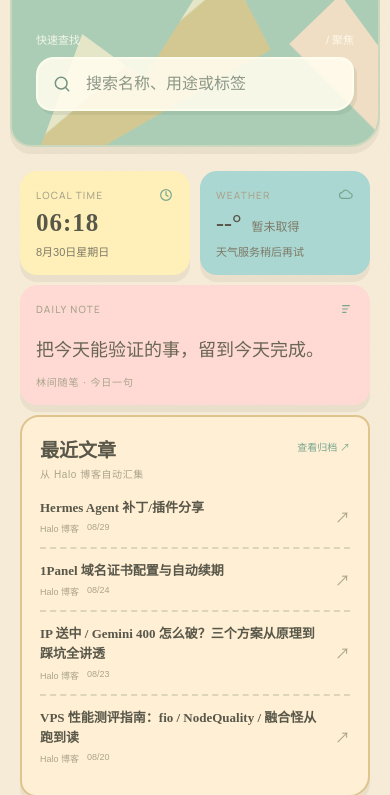
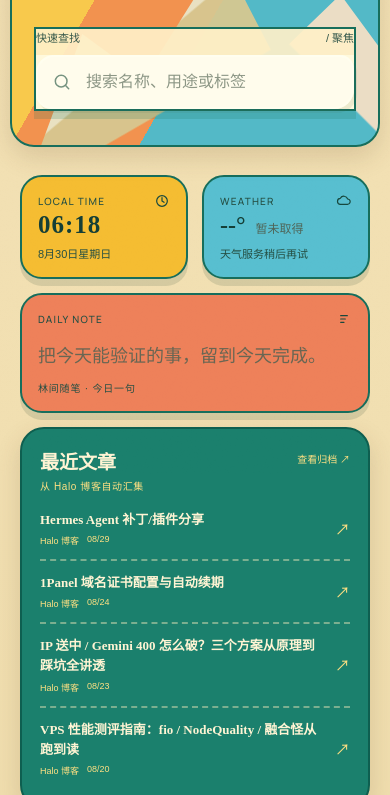
Before and after one commit to shali10/forest-nav, a plain HTML site: page index.html in a window 390 px wide. Shown: the part 370-1165 px from the top of the page. Drawn offline with Linux system fonts and the light colour scheme; no server answers; a web font is replaced by a local one.

Commit message:
feat: apply saturated Shangri-La travel palette

```diff
--- a/index.html
+++ b/index.html
@@ -90,19 +90,30 @@ body::before{opacity:.16}.page-shell{display:block;width:min(1180px,100%);paddin
 @media(max-width:760px){.page-shell{padding:10px}.sidebar{top:8px;padding:9px 10px;border-radius:20px}.brand small{display:none}.section-nav{display:none}.sidebar{grid-template-columns:1fr auto}.main{margin-top:9px}.intro{min-height:430px;padding:34px 24px;border-radius:27px 20px 30px 21px}.intro::before{inset:auto -20% 0 8%;height:62%}.intro::after{font-size:66px;top:40px}.intro h1{font-size:44px}.daily-strip{grid-template-columns:1fr 1fr;gap:9px}.daily-card.quote-card{grid-column:1/-1}.daily-card,.live-panel{border-radius:19px 14px 21px 16px}.live-panel{padding:18px}.collection{padding:23px 12px 25px;border-radius:22px 15px 24px 17px}.collection-head{grid-template-columns:1fr auto}.service-card{border-radius:17px 12px 19px 13px}.status-grid{grid-template-columns:repeat(2,minmax(0,1fr))}}
 
 
-/* Screenshot-calibrated mobile palette, preserving the original scrapbook theme */
-@media(max-width:760px){
- body{background:#f6ebd7}
- .daily-strip{padding:10px 10px 0;gap:10px}
- .daily-card{border:0!important;border-radius:17px!important;transform:none!important}
- .daily-card:nth-child(1){background:#fff0b9!important}
- .daily-card:nth-child(2){background:#abd7d2!important}
- .daily-card:nth-child(3){background:#ffdad4!important}
- .live-board{margin:10px!important}
- .posts-panel{background:#ffefd5!important;border-color:#dfc48e!important}
- .collections{padding:0 10px!important}
- .collection{background:#fcf5cb!important}
+
+/* Shangri-La travel-poster palette: saturated, varied, warm */
+:root{
+ --canvas:#f4e2b7;--surface:#fff0c8;--surface-2:#e8d391;--ink:#143e34;--muted:#4f6659;--faint:#68786b;
+ --line:#c7924b;--accent:#087d69;--accent-2:#e66f3e;--sun:#f5b728;--sky:#59bcd4;--meadow:#4fae78;--violet:#7770b4;
+ --nav:#d9c783;--shadow:0 10px 26px rgba(89,58,22,.16)
 }
+html[data-theme="dark"]{--canvas:#153d35;--surface:#225349;--surface-2:#2e6658;--ink:#fff0c8;--muted:#d6e4cf;--faint:#b8cdbf;--line:#8aae89;--accent:#ffd064;--nav:#1b473e}
+body{background:linear-gradient(180deg,#f4e2b7 0%,#e9d39f 42%,#d8c77d 100%);color:var(--ink)}
+.sidebar{background:#0f725f!important;color:#fff6d8!important;border-right-color:#075d4e!important}
+.sidebar .brand,.sidebar .section-nav a,.sidebar .side-foot,.sidebar .side-note{color:#fff6d8!important}.sidebar .brand-mark{background:#f4b72d!important;color:#164a3d!important}.sidebar .section-nav a:hover,.sidebar .section-nav a.active{background:#f0b932!important;color:#15483c!important}
+.main{background:transparent}
+.intro{position:relative;overflow:hidden;background:linear-gradient(120deg,#f8c94c 0 40%,#f2924f 40% 61%,#53b9c7 61% 100%)!important;border:2px solid #176e5c!important;border-radius:0 0 30px 30px!important;color:#123e35!important;padding:42px 46px!important;box-shadow:var(--shadow)}
+.intro:after{content:"";position:absolute;right:-40px;bottom:-74px;width:360px;height:220px;border-radius:52% 48% 0 0;background:linear-gradient(150deg,#156f62 0 28%,#4ca878 28% 51%,#e5c45b 51% 68%,#f4e4b5 68%);clip-path:polygon(0 100%,18% 50%,34% 70%,52% 23%,68% 61%,82% 41%,100% 100%);opacity:.95}
+.intro>div{position:relative;z-index:1}.intro h1,.intro p,.eyebrow{color:#153f36!important}.search-panel{background:rgba(255,240,200,.92)!important;border:2px solid #176e5c!important;box-shadow:0 8px 0 rgba(22,110,92,.18)}.search-wrap{background:#fff9dc!important;border-color:#177562!important}
+.daily-strip{gap:14px}.daily-card{border:2px solid #176e5c!important;border-radius:22px!important;box-shadow:0 7px 0 rgba(48,78,55,.15)!important;transform:none!important;color:#153f36!important}
+.daily-card:nth-child(1){background:#f5bd32!important}.daily-card:nth-child(2){background:#58bfd0!important}.daily-card:nth-child(3){background:#ee815a!important}
+.daily-card .daily-label,.daily-card .clock-meta,.daily-card .weather-meta,.daily-card .quote-source{color:#254f43!important}.daily-card svg{stroke:#17483e!important}
+.live-board{margin-top:16px!important}.posts-panel{background:#1b806d!important;border:2px solid #0e5f50!important;color:#fff4d4!important;border-radius:24px!important;box-shadow:var(--shadow)}.live-head h2,.post-title{color:#fff4d4!important}.live-head p,.post-meta,.post-arrow,.live-link{color:#ffe083!important}.post-item{border-color:rgba(255,239,193,.42)!important}
+.collections{padding-top:18px!important}.collection{border:2px solid #176e5c!important;border-radius:28px!important;margin:18px 0!important;padding:32px 24px 40px!important;box-shadow:var(--shadow)}
+.collection:nth-child(6n+1){background:#f4c84b!important}.collection:nth-child(6n+2){background:#68bf9a!important}.collection:nth-child(6n+3){background:#ef8e60!important}.collection:nth-child(6n+4){background:#65bdd1!important}.collection:nth-child(6n+5){background:#d8b55b!important}.collection:nth-child(6n){background:#8980bd!important}
+.collection h2,.collection-head p,.collection .section-index,.collection .section-total{color:#173f36!important}.service-card{background:#fff2c9!important;border:1.5px solid #b67b38!important;border-radius:18px!important;box-shadow:0 5px 0 rgba(87,57,19,.12)!important}.service-card:hover{background:#fff8df!important;border-color:#176e5c!important;transform:translateY(-3px)!important}.service-icon{background:#ffdda0!important;border-color:#d89e48!important}
+.mobile-bar{background:#0f725f!important;border-color:#075d4e!important}.mobile-bar .brand{color:#fff6d8!important}
+@media(max-width:760px){body{background:linear-gradient(180deg,#f4e2b7,#dcc982)!important}.intro{padding:30px 22px 34px!important;border-radius:0 0 24px 24px!important}.intro:after{width:250px;height:150px;opacity:.75}.daily-strip{padding:14px 10px 0!important}.daily-card:nth-child(1){background:#f5bd32!important}.daily-card:nth-child(2){background:#58bfd0!important}.daily-card:nth-child(3){background:#ee815a!important}.live-board{margin:14px 10px!important}.posts-panel{background:#1b806d!important;border-color:#0e5f50!important}.collections{padding:0 10px 40px!important}.collection{margin:14px 0!important;padding:26px 16px 32px!important}.collection:nth-child(6n+1){background:#f4c84b!important}.collection:nth-child(6n+2){background:#68bf9a!important}.collection:nth-child(6n+3){background:#ef8e60!important}.collection:nth-child(6n+4){background:#65bdd1!important}.collection:nth-child(6n+5){background:#d8b55b!important}.collection:nth-child(6n){background:#8980bd!important}}
 
 </style>
 </head>
```
